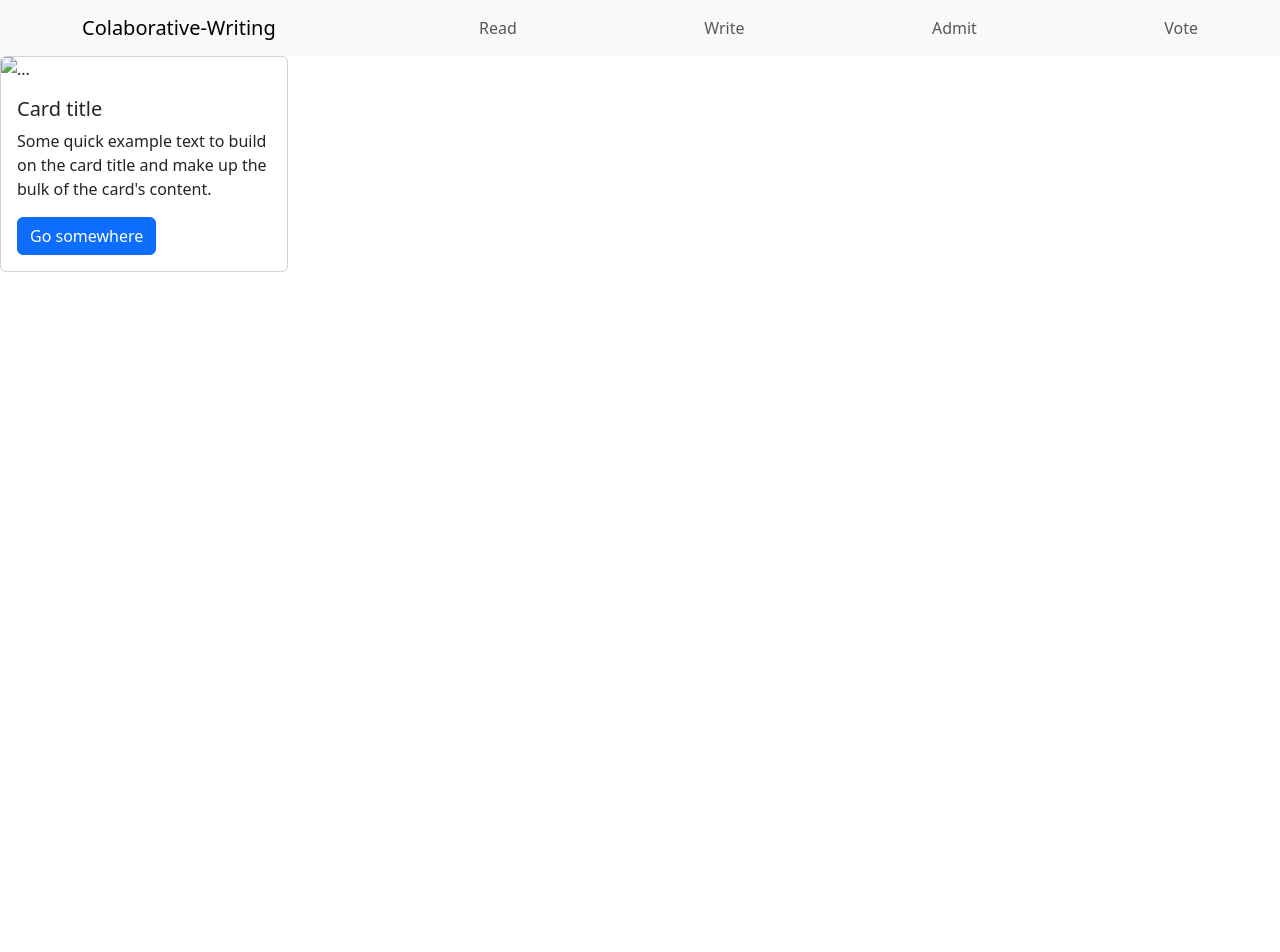
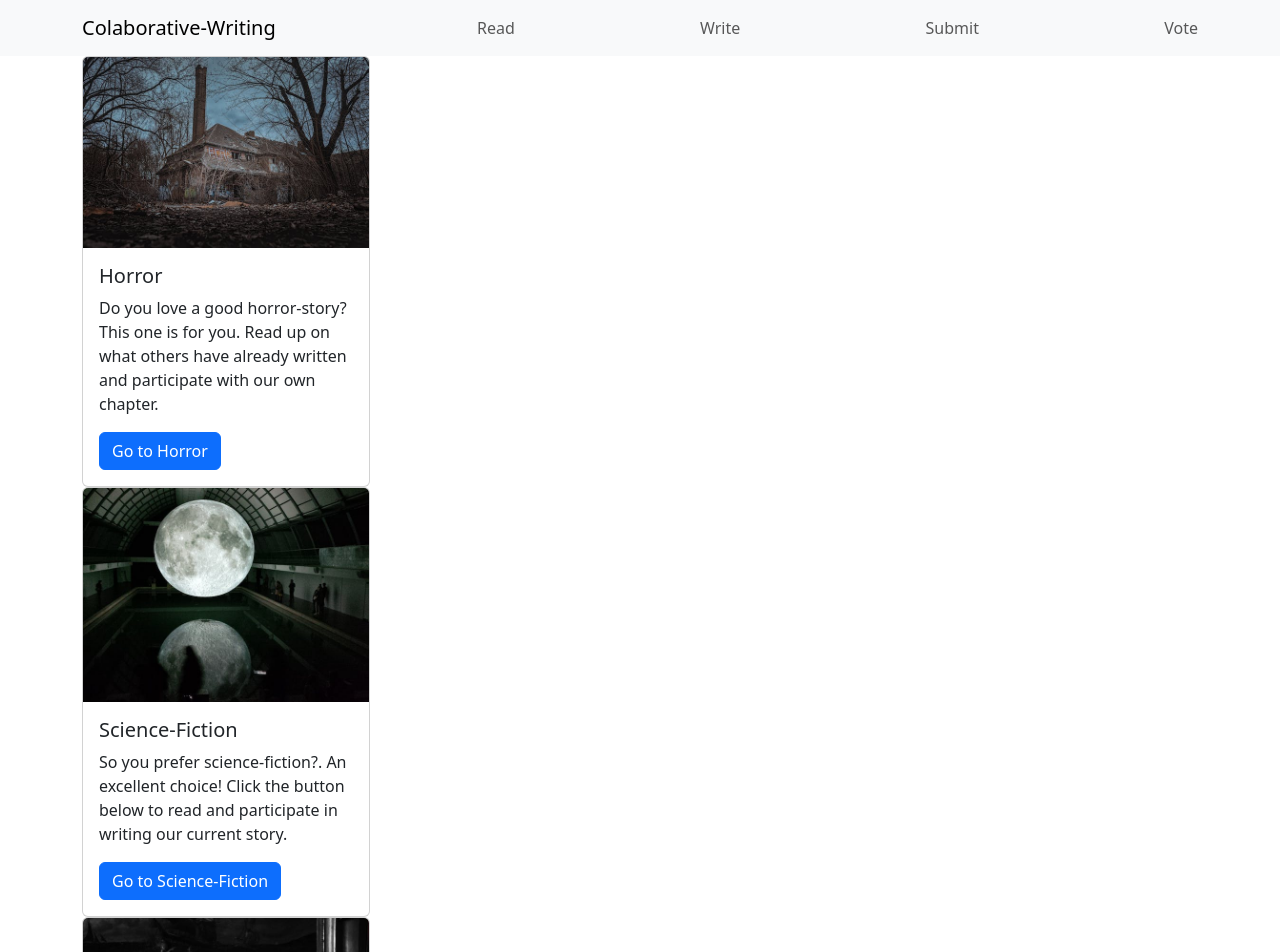
Before and after one commit to KatjaOllila/bootstrap-test, a plain HTML site: page index.html in a window 1280 px wide. Shown: the top 952 px of the page. Before the commit the page ends 800 px from the top, so only its background shows below. Drawn offline with nearby package versions, Linux system fonts and the light colour scheme.

Commit message:
added container, cards and content

```diff
--- a/index.html
+++ b/index.html
@@ -18,21 +18,58 @@
             Write
           </span>
           <span class="navbar-text">
-            Admit
+            Submit
           </span>
           <span class="navbar-text">
             Vote
           </span>
         </div>
     </nav>
-    <div class="card" style="width: 18rem;">
-        <img src="..." class="card-img-top" alt="...">
-        <div class="card-body">
-          <h5 class="card-title">Card title</h5>
-          <p class="card-text">Some quick example text to build on the card title and make up the bulk of the card's content.</p>
-          <a href="#" class="btn btn-primary">Go somewhere</a>
+    <div class="container">
+        <div class="row">
+            <div class="col">
+                <div class="card" style="width: 18rem;">
+                    <img src="images/horror.jpeg" class="card-img-top" alt="An abandoned house">
+                    <div class="card-body">
+                    <h5 class="card-title">Horror</h5>
+                    <p class="card-text">Do you love a good horror-story? This one is for you. Read up on what others have already written and participate with our own chapter.</p>
+                    <a href="#" class="btn btn-primary">Go to Horror</a>
+                </div>
+            </div>
+            <div class="col">
+                <div class="card" style="width: 18rem;">
+                    <img src="images/science-fiction.jpeg" class="card-img-top" alt="A floating moon over a indoor pool">
+                    <div class="card-body">
+                    <h5 class="card-title">Science-Fiction</h5>
+                    <p class="card-text">So you prefer science-fiction?. An excellent choice! Click the button below to read and participate in writing our current story.</p>
+                    <a href="#" class="btn btn-primary">Go to Science-Fiction</a>
+                </div>
+            </div>
+            <div class="col">
+                <div class="card" style="width: 18rem;">
+                    <img src="images/crim.jpeg" class="card-img-top" alt="A woman with a gun">
+                    <div class="card-body">
+                    <h5 class="card-title">Crime</h5>
+                    <p class="card-text">You don't get enough of crime from the news? Welcome to the fictional world of crime! Read and leave your own chapter to a dark novella.</p>
+                    <a href="#" class="btn btn-primary">Go to Crime</a>
+                </div>
+            </div>
         </div>
-      </div>
+    </div>
+
+
+
+
+
+
+
+
+
+
+
+
+
+
 
 
     <script src="https://cdn.jsdelivr.net/npm/bootstrap@5.3.2/dist/js/bootstrap.min.js"></script>
```
